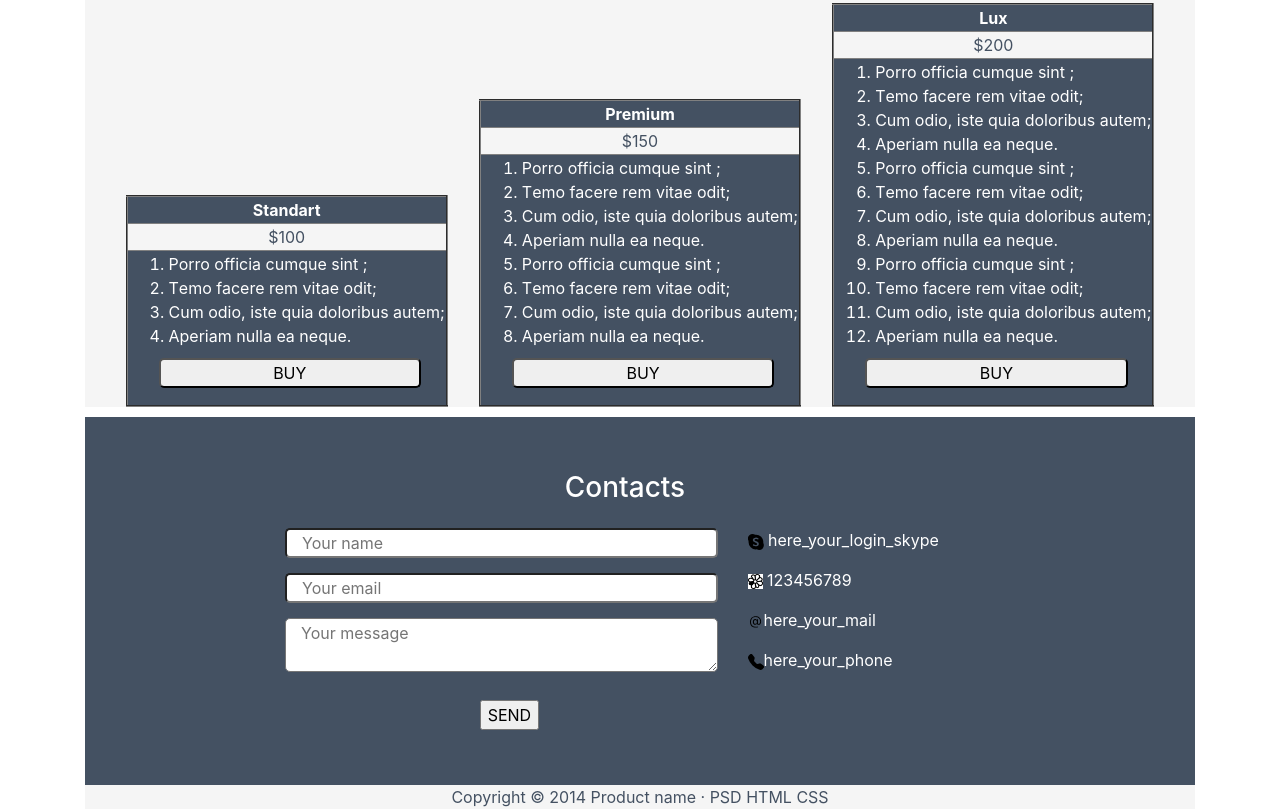
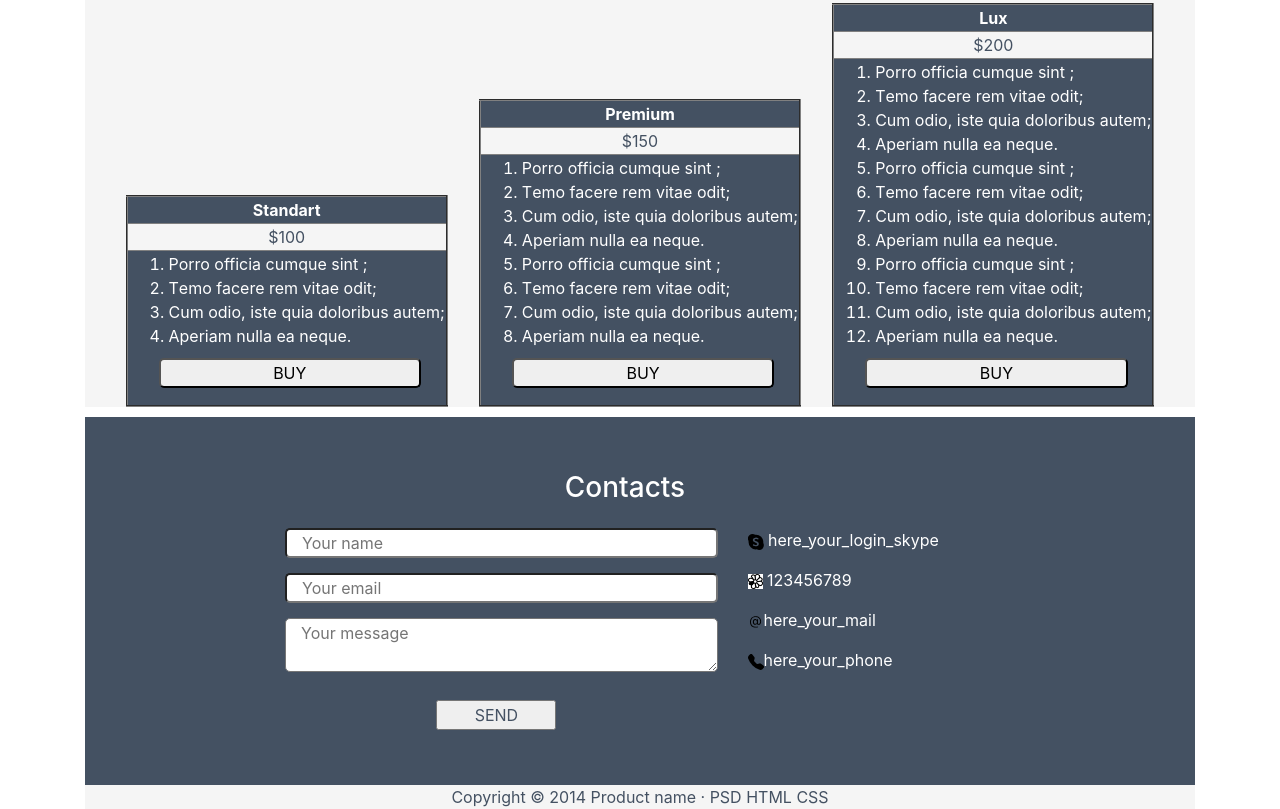
Before and after one commit to sanjos7777/psd_maket, a plain HTML site: page index.html in a window 1280 px wide. Shown: the part 1477-2286 px from the top of the page. Drawn offline with nearby package versions, Linux system fonts and the light colour scheme.

Commit message:
pre end1

```diff
--- a/css/style.css
+++ b/css/style.css
@@ -78,6 +78,11 @@ margin: 10px;
 	margin-top: 15px;
 	border-radius: 5px;
 }
+.send {
+	width: 120px;
+	margin-left: 35%;
+	color: rgb(68,81,98);
+}
 .footer1 {
 	display: flex;
 	justify-content: center;
--- a/index.html
+++ b/index.html
@@ -218,7 +218,7 @@
                     <input class="col-sm-12 forms" type="text" name="name" placeholder="Your name" required=""> <br>
                     <input class="col-sm-12 forms" type="email" name="email" placeholder="Your email" required=""> <br>
                     <textarea class="col-sm-12 forms" name="message" placeholder="Your message"></textarea><br>
-                    <input style="margin-left: 45% " class="contact" type="submit" value="SEND"></input>
+                    <input class="send contact" type="submit" value="SEND"></input>
                 </form>
             </div>
             <div class="col-sm-3 contact1">
```
